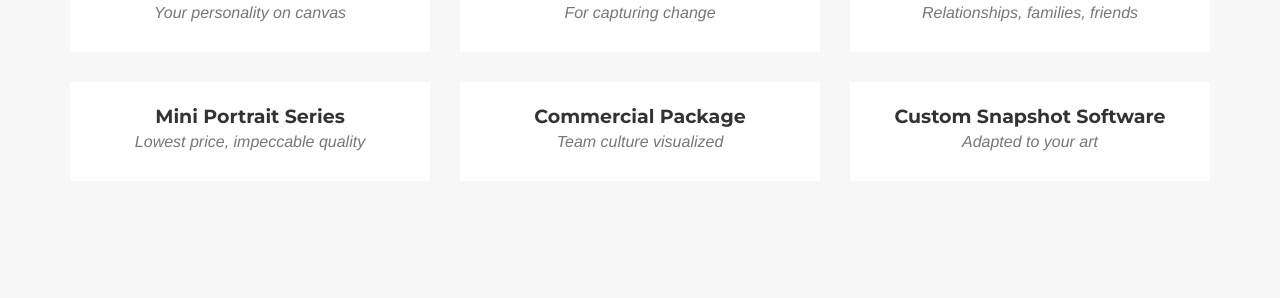
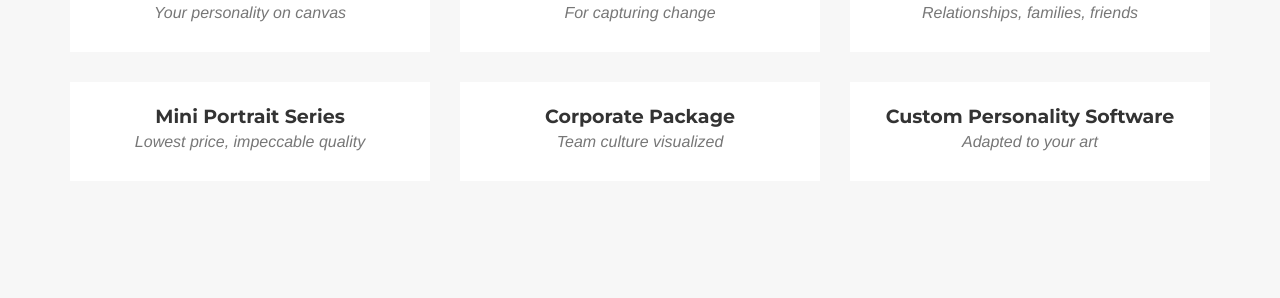
Before and after one commit to sitotstudio/sitotstudio.github.io, a Jekyll site: the page built from _posts/2025-07-20-package-5.markdown, in a window 1280 px wide and 900 px high, scrolled down 1962 px. Shown: the part 155-453 px from the top of the window. Built offline with Jekyll 4.4.1, drawn with Linux system fonts in a browser that asks for light colours; some web fonts are replaced.

Commit message:
Update portfolio content titles and descriptions

```diff
--- a/_posts/2025-07-19-package-6.markdown
+++ b/_posts/2025-07-19-package-6.markdown
@@ -1,5 +1,5 @@
 ---
-title: Custom Snapshot Software
+title: Custom Personality Software
 subtitle: Adapted to your art
 layout: default
 modal-id: 6
@@ -10,6 +10,6 @@
 numportraits: Not applicable
 canvas: Not applicable
 price: Custom
-description: A software model built for you, with mapping logic and output visual descriptors that match your tastes. Are you an artist looking to make personality art pieces of your own, in the artform of your choice? Whether your domain is abstract sculptures, stained glass, woodwork, guo hua, or even unique painting style inclinations, this is a commission for our engineering team to create a new snapshot model with custom visual descriptors that are intentionally paired with your medium and art style. The mapping weights will also be calibrated to your specific artistic sensibilities/tastes and a full training session will be provided so you feel comfortable knowing the ins and outs of your own snapshot software! Note that our studio is open for artist collabs using our existing classic snapshot model as well, please contact us if that interests you!
+description: A software model built for you, with mapping logic and output visual descriptors that match your tastes, your art form, and your style. Are you an artist looking to make personality art pieces of your own, in the artform of your choice? Whether your domain is abstract sculptures, stained glass, woodwork, guo hua, or even unique painting style inclinations, this is a commission for our engineering team to create a new snapshot model with custom visual descriptors that are intentionally paired with your medium and art style. The mapping weights will also be calibrated to your specific artistic sensibilities/tastes and a full training session will be provided so you feel comfortable knowing the ins and outs of your own snapshot software! Note that if you are looking to use our existing software, you can simply apply to join the studio as a guest artist, this offering is for a new model catered to your practice.
 
 ---
--- a/_posts/2025-07-20-package-5.markdown
+++ b/_posts/2025-07-20-package-5.markdown
@@ -1,5 +1,5 @@
 ---
-title: Commercial Package
+title: Corporate Package
 subtitle: Team culture visualized
 layout: default
 modal-id: 5
@@ -10,6 +10,6 @@
 numportraits: 1+
 canvas: Custom
 price: Custom
-description: For businesses looking for meaningful decoration. Instead of making a portrait for a human being, we create a visual descriptor profile based on your business vision, core values, team culture, etc. Due to the nature of this endeavour, we will be creating a custom software model for mapping visual descriptors based on the nature of your business. Furthermore, we will capture the facets of your business through multiple discussions with founders or representatives instead of our usual snapshot session questionnaire.
+description: For businesses looking for meaningful office decor, or member keepsakes. While many teams choose to have standard portraits made of their founders, or as anniversary gifts for employees, this offering focuses on the your business itself. Instead of making a portrait for a human being, we create a visual descriptor profile based on your business vision, core values, team culture, etc. Due to the nature of this endeavour, we will be creating a custom software model for mapping visual descriptors based on the nature of your business. Furthermore, we will capture the facets of your business through multiple discussions with founders or representatives instead of our usual snapshot session questionnaire, for a fully bespoke, accurate, and timeless representation of what you're bringing to the world.
 
 ---
```
